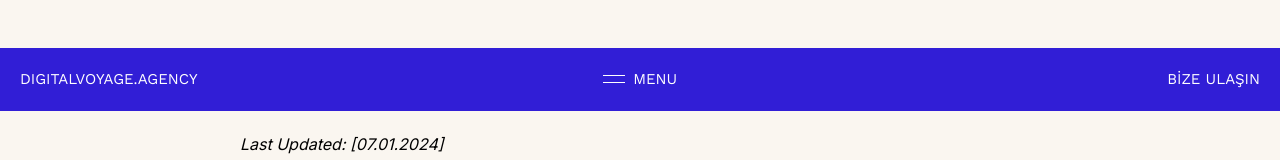
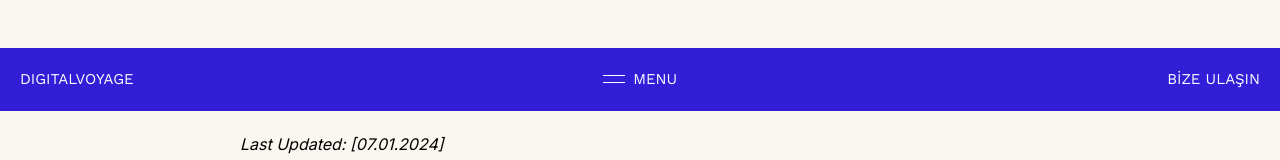
Before and after one commit to ealtugkirman/agencycodebase, a Next.js app: page /privacypolicy in a window 1280 px wide. Shown: the top 160 px of the page. Built offline with nearby package versions, Linux system fonts and the light colour scheme.

Commit message:
navbar fix

```diff
--- a/src/components/Herosection.js
+++ b/src/components/Herosection.js
@@ -15,10 +15,10 @@ const Herosection = () => {
             Digital Voyage, Türkiye merkezli yeni nesil çözümler sunan dijital
             danışmanlık ve web geliştirme ajansıdır.
           </h2>
-          <h1 className=" text-5xl md:text-6xl  lg:text-8xl   font-bold">
+          <h1 className=" text-4xl md:text-6xl  lg:text-8xl   font-bold">
             YOLCULUGUNUZ ARTIK
           </h1>
-          <span className="text-gradient text-5xl md:text-6xl  lg:text-8xl font-bold">
+          <span className="text-gradient text-4xl md:text-6xl  lg:text-8xl font-bold">
             <TypeAnimation
               sequence={[
                 "DİKKAT ÇEKİCİ",
--- a/src/components/header/index.jsx
+++ b/src/components/header/index.jsx
@@ -13,7 +13,7 @@ export default function index() {
     return (
         <div className={styles.header}>
             <div className={styles.bar}>
-                <Link href="/" className='text-newcolor' >DigitalVoyage.agency</Link>
+                <Link href="/" className='text-newcolor' >DigitalVoyage</Link>
                 <div onClick={() => {setIsActive(!isActive)}} className={styles.el}>
                     <div className={`${styles.burger} ${isActive ? styles.burgerActive : ""}`}></div>
                     <div className={styles.label}>
```
